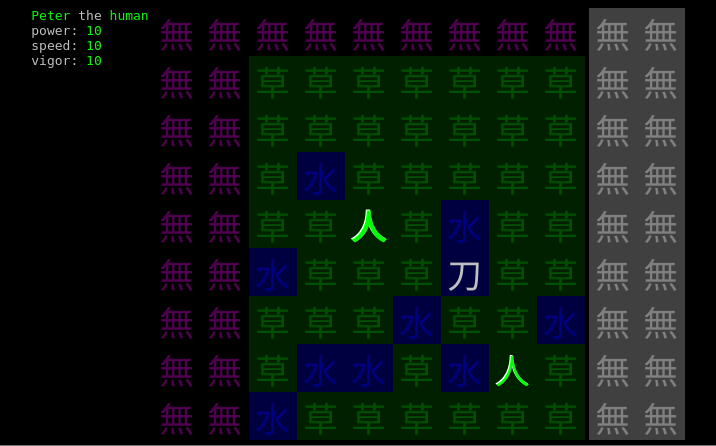
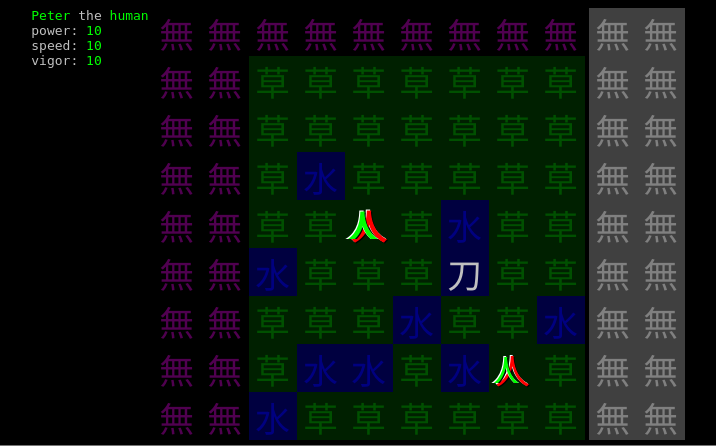
Before and after one commit to pdeblanc/dark-wizard-kiyoshi, a PHP site: page / in a window 1280 px wide. Shown: the top 446 px of the page, without its empty margins (282-998 px from the left). Run offline with PHP 8.4, Linux system fonts and the light colour scheme.

Commit message:
Add totally sweet blood meter.

```diff
--- a/kiyoshi.js
+++ b/kiyoshi.js
@@ -158,8 +158,11 @@ function Being(attributes) {
     this.compile_attributes = function() {
         // appearance
         this.symbol = this.species.symbol
-        this.span.className = 'being ' + this.species.name
+        this.span.className = 'being blood'
         this.span.textContent = this.symbol
+        this.innerSpan.className = this.species.name + ' being_fg'
+        this.innerSpan.textContent = this.symbol
+        this.span.appendChild(this.innerSpan)
         for (var i = 0; i < STATS.length; i++) {
             var stat = STATS[i]
             this[stat] = 10
@@ -182,6 +185,7 @@ function Being(attributes) {
 
     // setup
     this.span = document.createElement('span')
+    this.innerSpan = document.createElement('span')
     this.square.enter(this)
     this.viewports = []
     this.controllers = []
@@ -275,6 +279,8 @@ function Being(attributes) {
         if (this.health <= 0) {
             this.die()
         }
+        var percent_alive = Math.round(28 + 72 * this.health) + '%'
+        this.innerSpan.style.height = percent_alive
     }
 
     this.die = function() {
--- a/style.css
+++ b/style.css
@@ -108,6 +108,21 @@ body {
     color: red;
 }
 
+.blood {
+    color: red;
+    position: relative;
+}
+
+.being_fg {
+    display: block;
+    z-index: 2;
+    position: absolute;
+    top: -8px;
+    height: 100%;
+    overflow: hidden;
+    pointer-events: none;
+}
+
 .drag-target .biome {
     color: rgba(255, 255, 255, 0);
     text-shadow: 0px 0px 5px rgba(0, 0, 0, 0.5);
```
